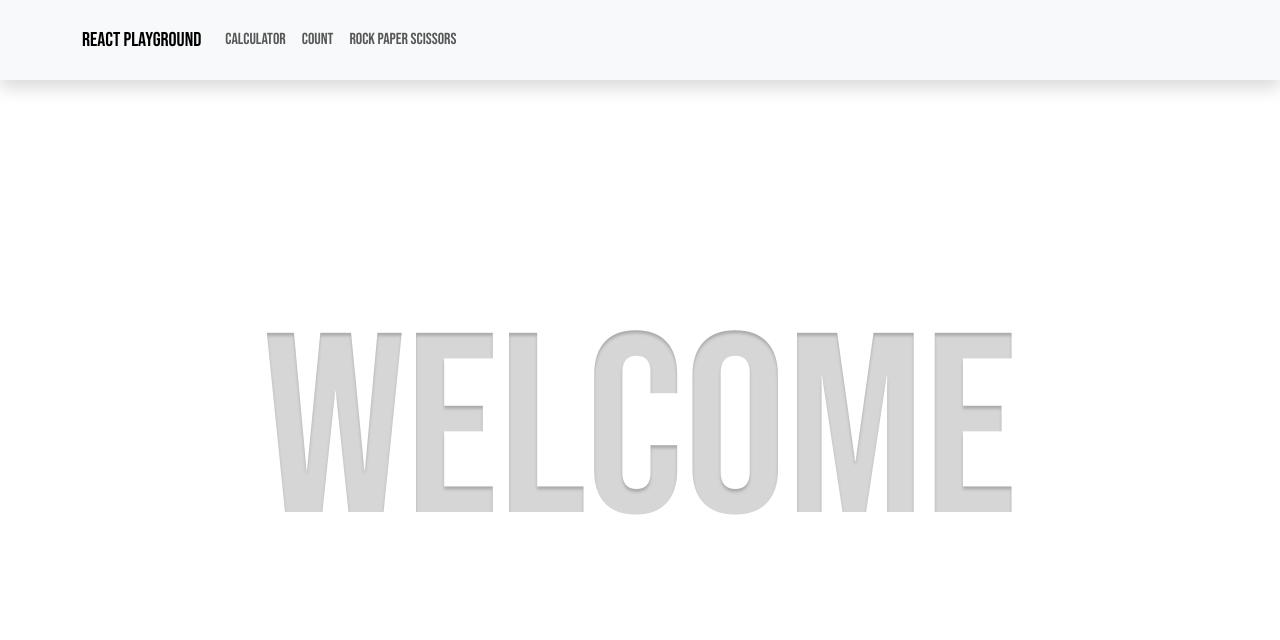
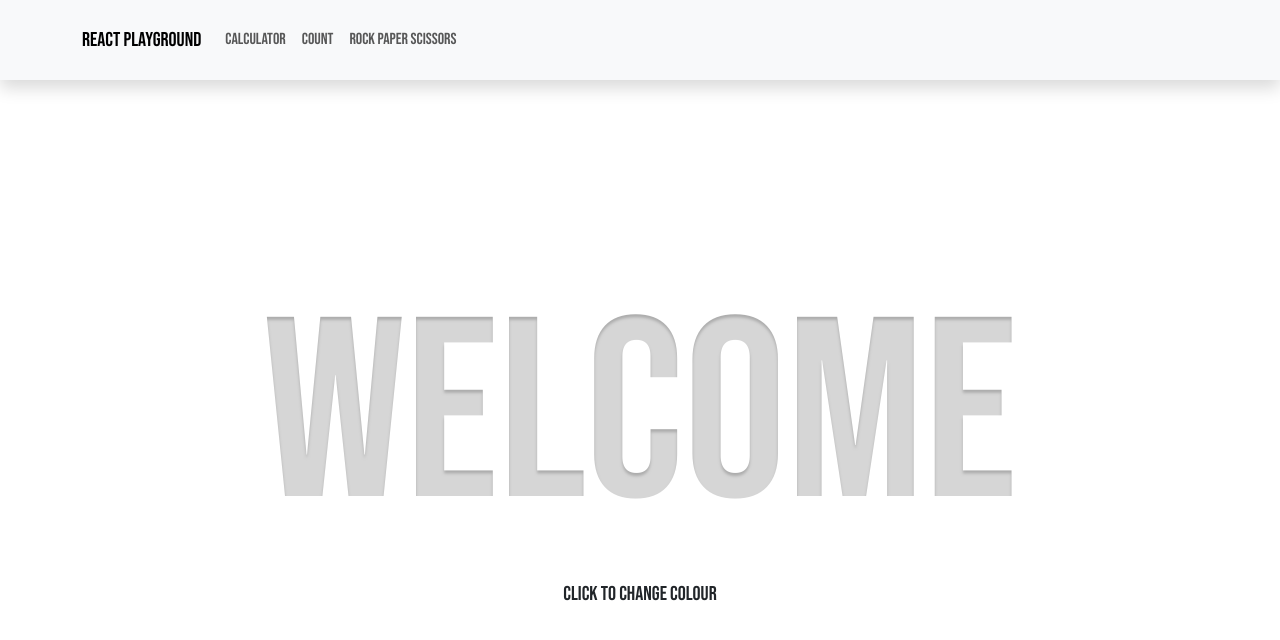
Before and after one commit to Mtlightfoot/react-practice, a React (Vite) app: page / in a window 1280 px wide. Shown: the top 640 px of the page. Built offline with nearby package versions, Linux system fonts and the light colour scheme.

Commit message:
Added random colour generator to the front page title

```diff
--- a/src/components/HomeComponent.jsx
+++ b/src/components/HomeComponent.jsx
@@ -1,8 +1,21 @@
-import React from 'react'
+import React, { useEffect, useState } from 'react'
 
 function HomeComponent() {
-  return (
-    <h1 className='welcomeText'>Welcome</h1>
+
+  const [colour, setColour] = useState("#acacac")
+
+  const style = { backgroundColor: colour }
+
+  const randomColour = Math.floor(Math.random() * 16777215).toString(16);
+
+  function changeColour() {
+    setColour(`#${randomColour}`)
+  }
+
+  return (<>
+    <button onClick={changeColour} id='welcomeBtn'><h1 style={style} className='welcomeText'>Welcome</h1></button>
+    <h5>Click to change colour</h5>
+  </>
   )
 }
 
--- a/src/styles/main.css
+++ b/src/styles/main.css
@@ -80,6 +80,11 @@ body {
     background-clip: text;
     color: transparent;
     text-shadow: rgba(255, 255, 255, 0.5) 0px 3px 3px;
+}
+
+#welcomeBtn {
+    all:unset;
+    cursor: pointer;
 }
 
 /* Count page CSS */
```
